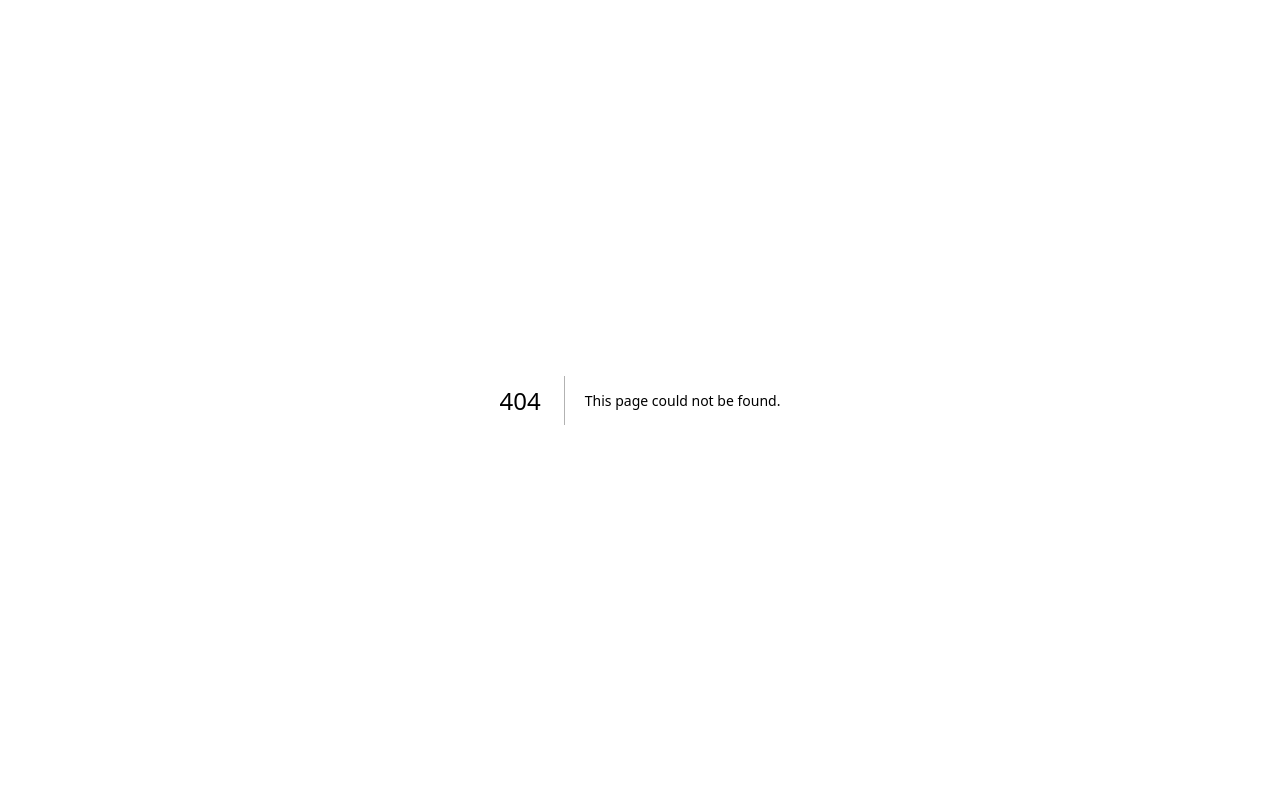
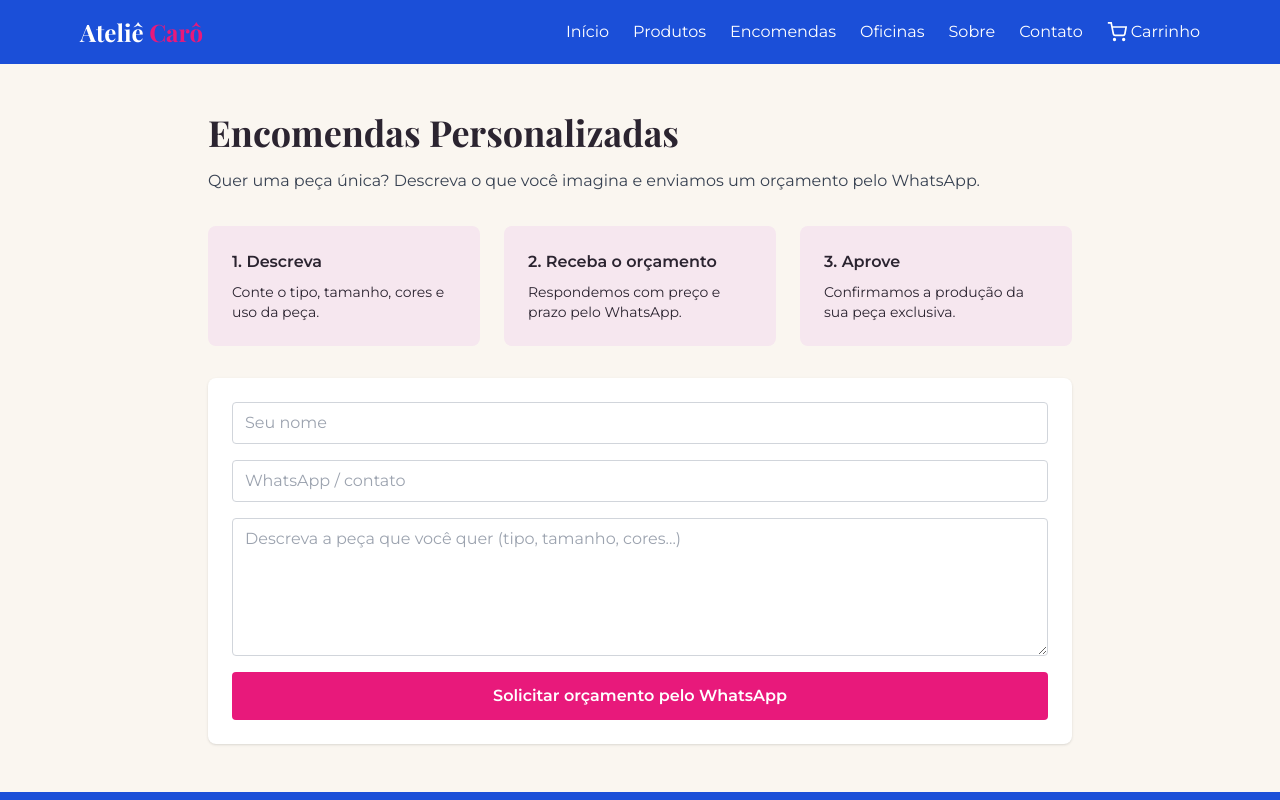
Before and after one commit to celomamp/site-atelie-caro, a Next.js app: page /encomendas in a window 1280 px wide. Before the commit this address had no page. Shown: the top 800 px of the page. Built offline with nearby package versions, Linux system fonts and the light colour scheme; a web font is replaced by a local one.

Commit message:
feat: add custom orders (encomendas) page and api

```diff
--- /dev/null
+++ b/app/(site)/encomendas/page.tsx
@@ -0,0 +1,30 @@
+// app/(site)/encomendas/page.tsx
+import EncomendaForm from "@/components/EncomendaForm";
+
+export default function EncomendasPage() {
+  return (
+    <div className="mx-auto max-w-4xl px-4 py-12">
+      <h1 className="font-display text-4xl font-bold">Encomendas Personalizadas</h1>
+      <p className="mt-4 leading-relaxed text-gray-700">
+        Quer uma peça única? Descreva o que você imagina e enviamos um orçamento pelo WhatsApp.
+      </p>
+      <div className="mt-8 grid gap-6 md:grid-cols-3">
+        <div className="rounded-lg bg-blush p-6">
+          <h3 className="font-semibold">1. Descreva</h3>
+          <p className="mt-2 text-sm">Conte o tipo, tamanho, cores e uso da peça.</p>
+        </div>
+        <div className="rounded-lg bg-blush p-6">
+          <h3 className="font-semibold">2. Receba o orçamento</h3>
+          <p className="mt-2 text-sm">Respondemos com preço e prazo pelo WhatsApp.</p>
+        </div>
+        <div className="rounded-lg bg-blush p-6">
+          <h3 className="font-semibold">3. Aprove</h3>
+          <p className="mt-2 text-sm">Confirmamos a produção da sua peça exclusiva.</p>
+        </div>
+      </div>
+      <div className="mt-8">
+        <EncomendaForm />
+      </div>
+    </div>
+  );
+}
--- /dev/null
+++ b/app/api/encomendas/route.ts
@@ -0,0 +1,19 @@
+import { NextResponse } from "next/server";
+import { prisma } from "@/lib/prisma";
+
+export async function POST(req: Request) {
+  try {
+    const body = await req.json();
+    const order = await prisma.customOrder.create({
+      data: {
+        name: body.name,
+        contact: body.contact,
+        description: body.description,
+      },
+    });
+    return NextResponse.json({ ok: true, id: order.id }, { status: 201 });
+  } catch (e) {
+    console.error(e);
+    return NextResponse.json({ ok: false }, { status: 400 });
+  }
+}
--- /dev/null
+++ b/components/EncomendaForm.tsx
@@ -0,0 +1,51 @@
+// components/EncomendaForm.tsx
+"use client";
+import { useState } from "react";
+import { SITE } from "@/lib/config";
+import { whatsappLink } from "@/lib/whatsapp";
+
+export default function EncomendaForm() {
+  const [name, setName] = useState("");
+  const [contact, setContact] = useState("");
+  const [desc, setDesc] = useState("");
+
+  function handleSend() {
+    const message = [
+      "Olá, Ateliê Carô! Gostaria de solicitar um orçamento de encomenda:",
+      "",
+      `Nome: ${name}`,
+      `Contato: ${contact}`,
+      "",
+      "Descrição da peça:",
+      desc,
+    ].join("\n");
+    window.open(whatsappLink(message), "_blank");
+    if (name && contact && desc) {
+      fetch("/api/encomendas", {
+        method: "POST",
+        headers: { "Content-Type": "application/json" },
+        body: JSON.stringify({ name, contact, description: desc }),
+      }).catch(() => {});
+    }
+    setName(""); setContact(""); setDesc("");
+  }
+
+  return (
+    <form
+      className="rounded-lg bg-white p-6 shadow"
+      onSubmit={(e) => { e.preventDefault(); handleSend(); }}
+    >
+      <div className="flex flex-col gap-4">
+        <input className="rounded border border-gray-300 px-3 py-2" placeholder="Seu nome" value={name}
+          onChange={(e) => setName(e.target.value)} />
+        <input className="rounded border border-gray-300 px-3 py-2" placeholder="WhatsApp / contato" value={contact}
+          onChange={(e) => setContact(e.target.value)} />
+        <textarea className="rounded border border-gray-300 px-3 py-2" rows={5} placeholder="Descreva a peça que você quer (tipo, tamanho, cores...)"
+          value={desc} onChange={(e) => setDesc(e.target.value)} />
+        <button className="rounded bg-magenta px-6 py-3 font-semibold text-white hover:bg-pink-700">
+          Solicitar orçamento pelo WhatsApp
+        </button>
+      </div>
+    </form>
+  );
+}
```
